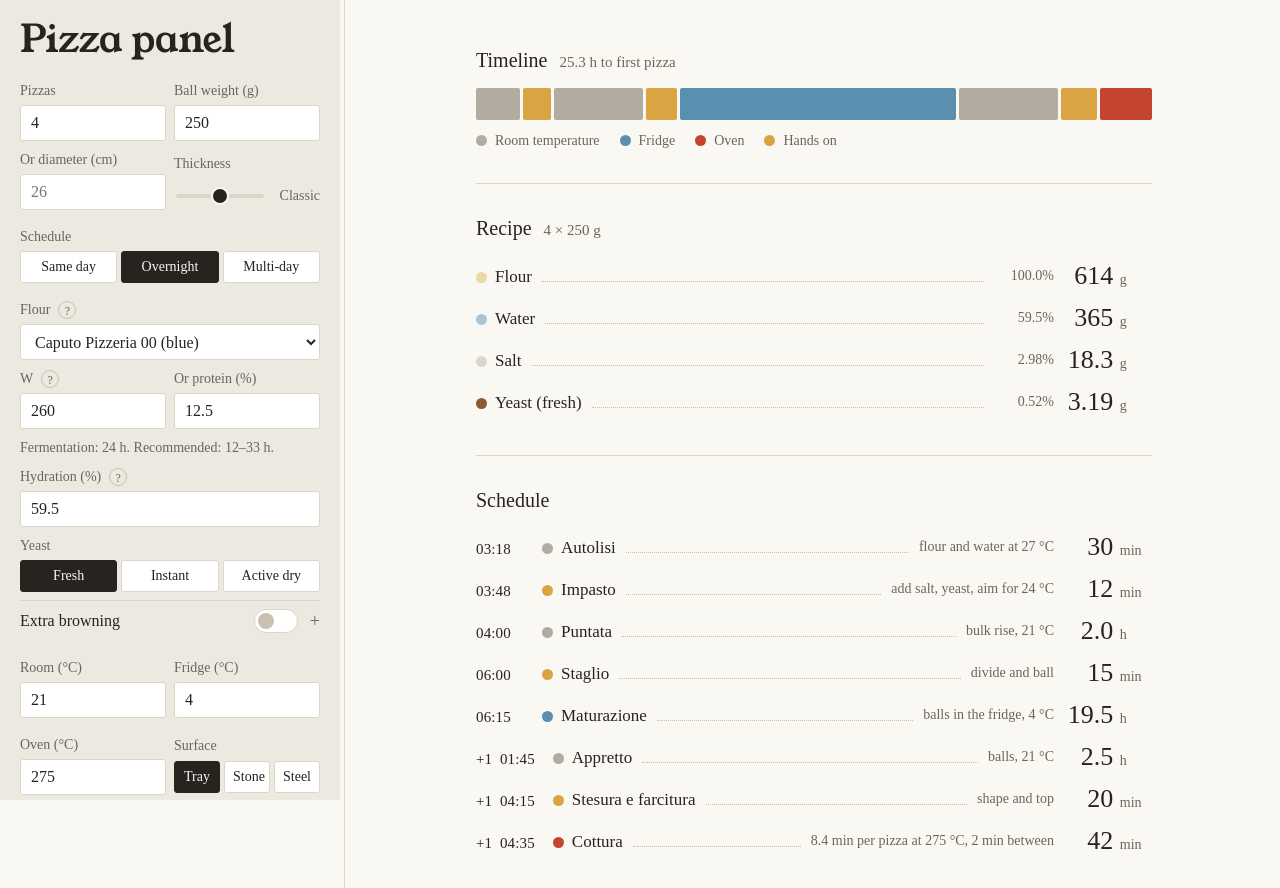
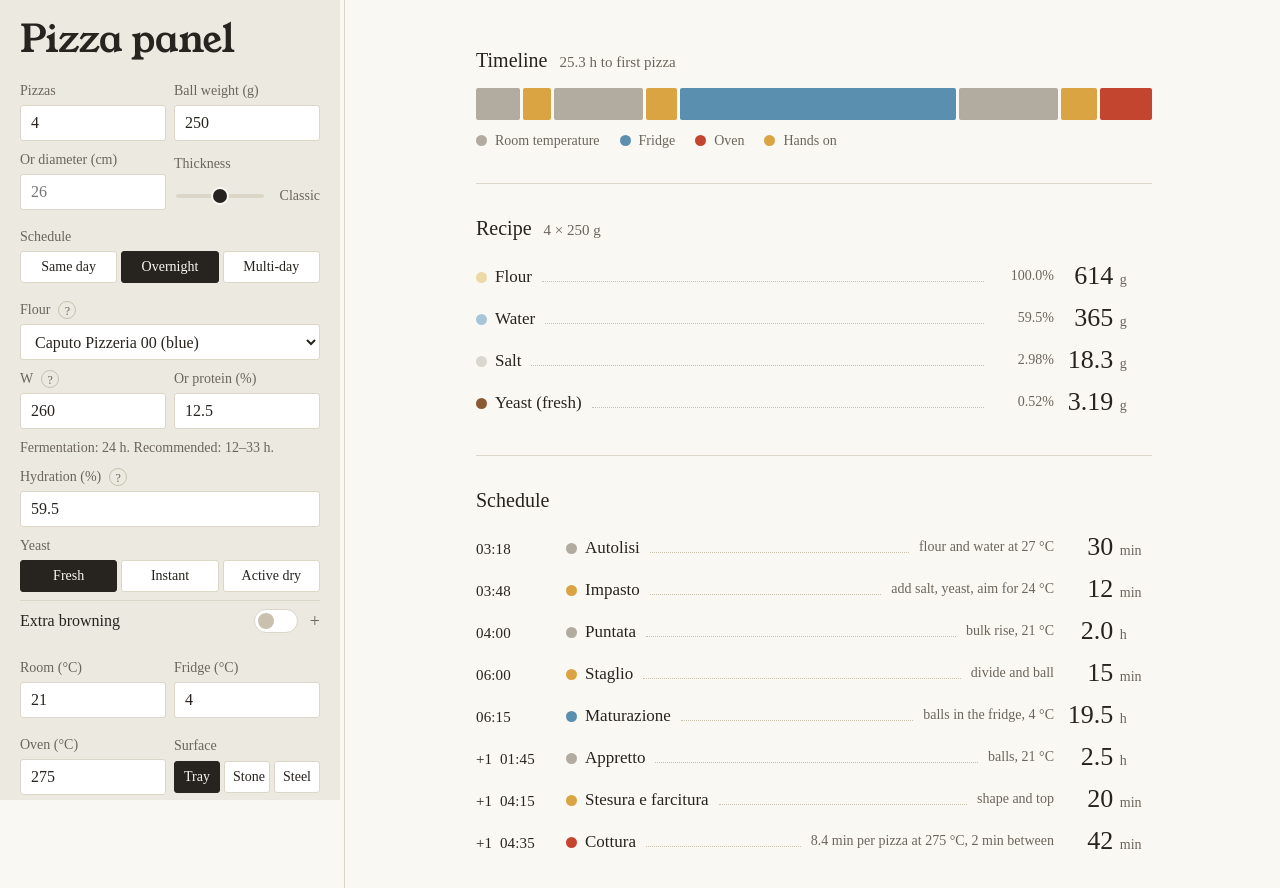
Before and after one commit to Nodo1221/Pizza-panel, a React (Vite) app: page / in a window 1280 px wide. Shown: the top 888 px of the page. Built offline with nearby package versions, Linux system fonts and the light colour scheme.

Commit message:
fix: fixed-width time column so dots stay horizontally aligned across all rows

```diff
--- a/src/index.css
+++ b/src/index.css
@@ -171,7 +171,7 @@ input[type='range']:focus-visible::-moz-range-thumb { box-shadow: 0 0 0 3px var(
 .big strong { font-size: 26px; font-weight: 500; line-height: 1; min-width: 88px; text-align: right; }
 .big em { display: inline-block; min-width: 2.3em; text-align: left; font-size: 14px; font-style: normal; color: var(--mute); }
 section > .hint { margin-top: 12px; }
-.stime { font-size: 15px; color: var(--ink); min-width: 56px; padding-right: 8px; flex-shrink: 0; font-variant-numeric: tabular-nums; letter-spacing: 0.01em; }
+.stime { font-size: 15px; color: var(--ink); width: 80px; flex-shrink: 0; font-variant-numeric: tabular-nums; letter-spacing: 0.01em; }
 
 
 @media (max-width: 860px) {
```
